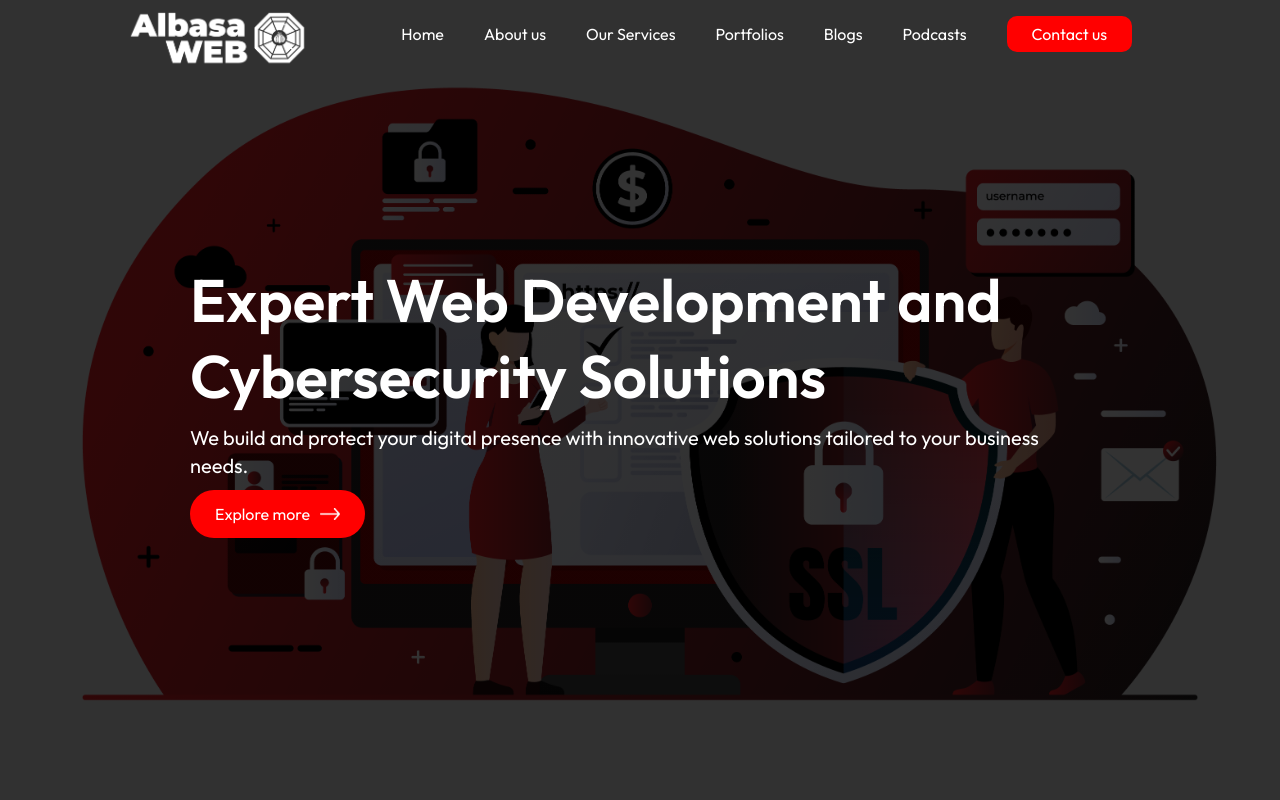
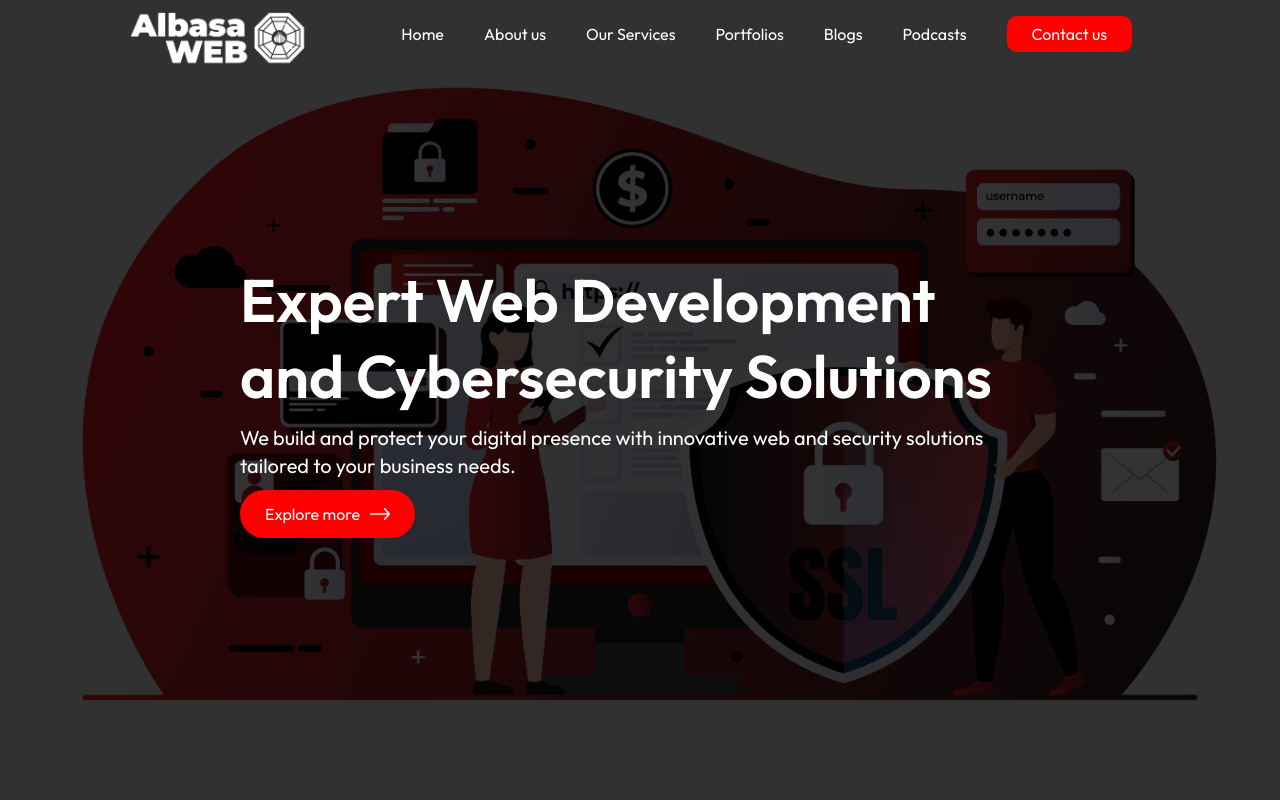
Before and after one commit to zsulley58/albasaweb.com, a React (Vite) app: page / in a window 1280 px wide. Shown: the top 800 px of the page. Built offline with nearby package versions, Linux system fonts and the light colour scheme.

Commit message:
Finally done with committing hero page

```diff
--- a/index.html
+++ b/index.html
@@ -4,7 +4,7 @@
     <meta charset="UTF-8" />
 
     <meta name="viewport" content="width=device-width, initial-scale=1.0" />
-    <title>Edusity</title>
+    <title>Albasa Web</title>
   </head>
   <body>
     <div id="root"></div>
--- a/src/Components/Hero/Hero.css
+++ b/src/Components/Hero/Hero.css
@@ -12,7 +12,7 @@
 }
 
 .hero-text {
-  max-width: 900px;
+  max-width: 800px;
 }
 
 .hero-text h1 {
--- a/src/Components/Hero/Hero.jsx
+++ b/src/Components/Hero/Hero.jsx
@@ -8,8 +8,8 @@ const Hero = () => {
       <div className="hero-text">
         <h1>Expert Web Development and Cybersecurity Solutions</h1>
         <p>
-          We build and protect your digital presence with innovative web
-          solutions tailored to your business needs.
+          We build and protect your digital presence with innovative web and
+          security solutions tailored to your business needs.
         </p>
         <button className="btn dark-btn">
           Explore more <img src={white_arrow} alt="" />
```
